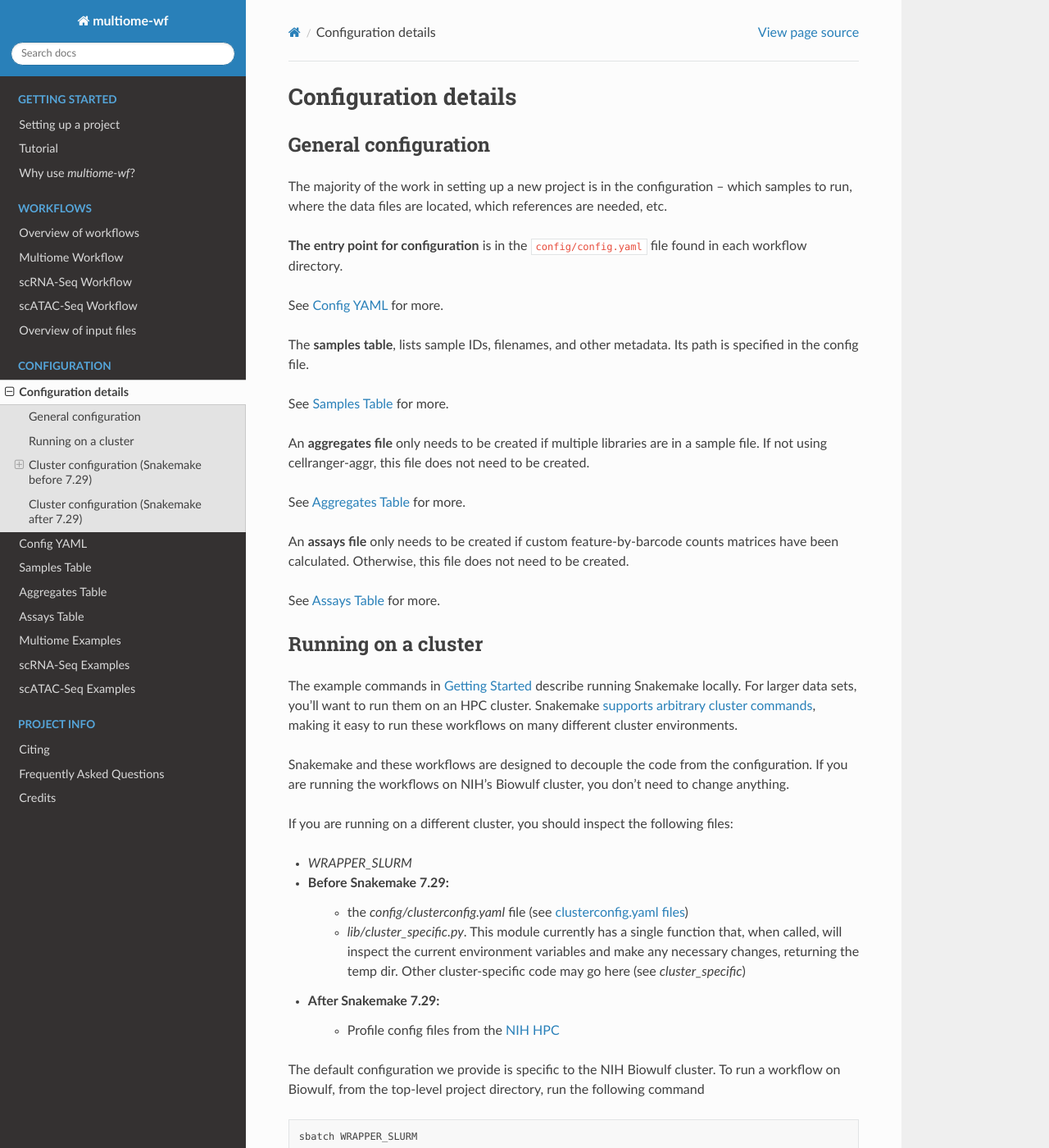
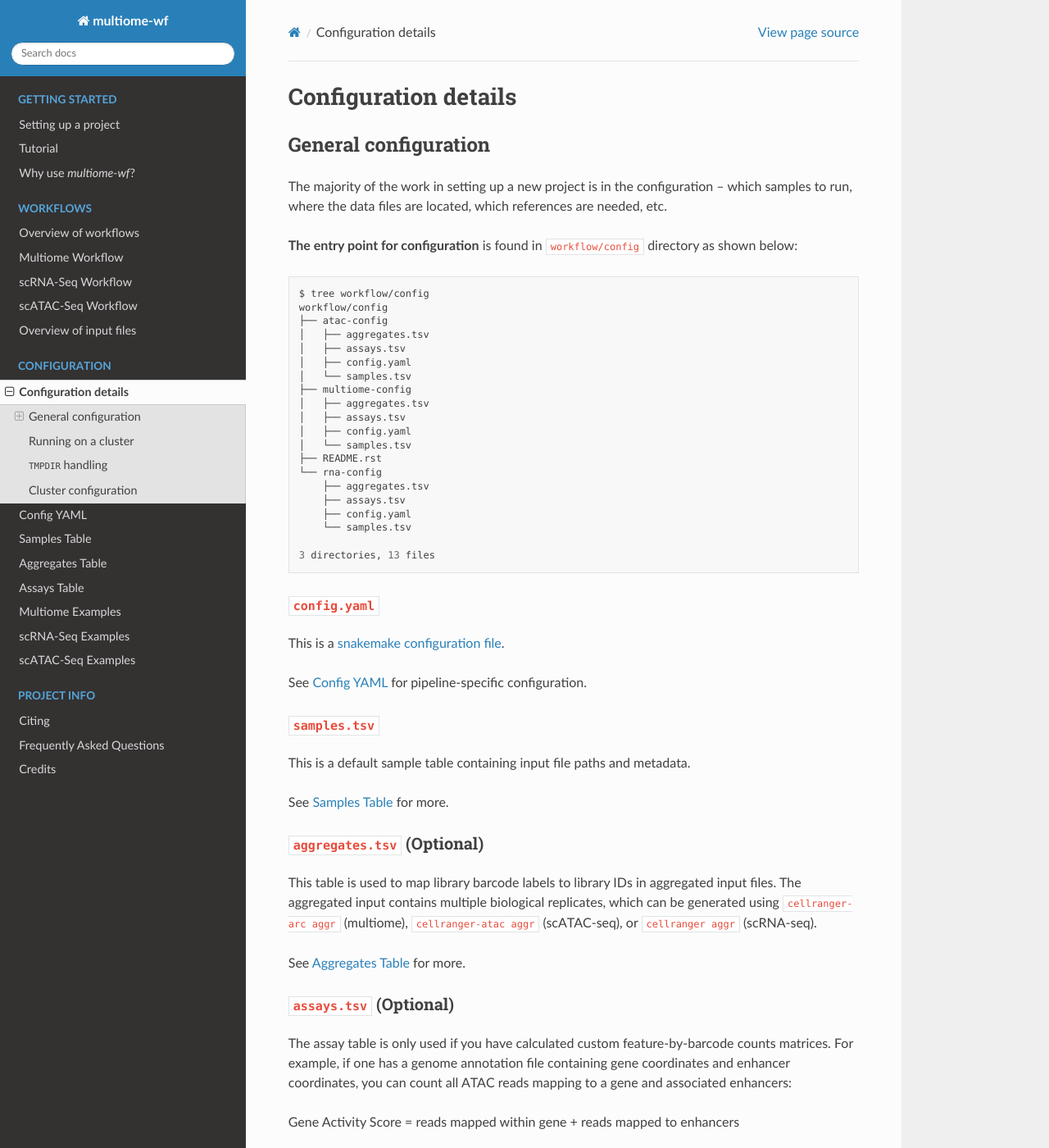
Before and after one commit to NICHD-BSPC/multiome-wf, a Sphinx documentation site: the page built from docs/configuration/config.rst, in a window 1280 px wide and 1400 px high. Shown: the whole window at 82% size. Built offline with Sphinx 7.4.7 and the Read the Docs theme 2.0.0, drawn with Linux system fonts in a browser that asks for light colours; some of the changed text lies outside the part shown.

Commit message:
Documentation update in progress

```diff
--- a/docs/configuration/config.rst
+++ b/docs/configuration/config.rst
@@ -6,29 +6,75 @@ Configuration details
 
 
 General configuration
----------------------
+~~~~~~~~~~~~~~~~~~~~~
 
 The majority of the work in setting up a new project is in the configuration --
 which samples to run, where the data files are located, which references are
 needed, etc.
 
-**The entry point for configuration** is in the ``config/config.yaml`` file found
-in each workflow directory.
+**The entry point for configuration** is found in ``workflow/config`` directory
+as shown below:
 
-See :ref:`config-yaml` for more.
+.. code-block:: bash
 
-The **samples table**, lists sample IDs, filenames, and other metadata. Its path
-is specified in the config file.
+    $ tree workflow/config
+    workflow/config
+    ├── atac-config
+    │   ├── aggregates.tsv
+    │   ├── assays.tsv
+    │   ├── config.yaml
+    │   └── samples.tsv
+    ├── multiome-config
+    │   ├── aggregates.tsv
+    │   ├── assays.tsv
+    │   ├── config.yaml
+    │   └── samples.tsv
+    ├── README.rst
+    └── rna-config
+        ├── aggregates.tsv
+        ├── assays.tsv
+        ├── config.yaml
+        └── samples.tsv
+
+    3 directories, 13 files
+
+
+``config.yaml``
+---------------
+
+This is a `snakemake configuration file
+<https://snakemake.readthedocs.io/en/stable/snakefiles/configuration.html>`_.
+
+See :ref:`config-yaml` for pipeline-specific configuration.
+
+``samples.tsv``
+---------------
+
+This is a default sample table containing input file paths and metadata.
 
 See :ref:`samples-table` for more.
 
-An **aggregates file** only needs to be created if multiple libraries are in
-a sample file. If not using cellranger-aggr, this file does not need to be created.
+
+``aggregates.tsv`` (Optional)
+-----------------------------
+
+
+This table is used to map library barcode labels to library IDs
+in aggregated input files. The aggregated input contains multiple biological
+replicates, which can be generated using ``cellranger-arc aggr`` (multiome),
+``cellranger-atac aggr`` (scATAC-seq), or ``cellranger aggr`` (scRNA-seq).
 
 See :ref:`aggregates-table` for more.
 
-An **assays file** only needs to be created if custom feature-by-barcode counts
-matrices have been calculated. Otherwise, this file does not need to be created.
+``assays.tsv`` (Optional)
+-------------------------
+
+The assay table is only used if you have calculated custom feature-by-barcode
+counts matrices. For example, if one has a genome annotation file containing
+gene coordinates and enhancer coordinates, you can count all ATAC reads mapping
+to a gene and associated enhancers:
+
+Gene Activity Score = reads mapped within gene + reads mapped to enhancers
 
 See :ref:`assays-table` for more.
 
@@ -36,7 +82,7 @@ See :ref:`assays-table` for more.
 .. _cluster:
 
 Running on a cluster
---------------------
+~~~~~~~~~~~~~~~~~~~~
 
 The example commands in :ref:`getting-started` describe running Snakemake
 locally. For larger data sets, you'll want to run them on an HPC cluster.
@@ -50,15 +96,8 @@ don't need to change anything.
 
 If you are running on a different cluster, you should inspect the following files:
 
-- `WRAPPER_SLURM`
-- Before Snakemake 7.29:
-    - the `config/clusterconfig.yaml` file (see :ref:`clusterconfig`)
-    - `lib/cluster_specific.py`. This module currently has a single function that,
-      when called, will inspect the current environment variables and make any
-      necessary changes, returning the temp dir. Other cluster-specific code may go
-      here (see `cluster_specific`)
-- After Snakemake 7.29:
-    - Profile config files from the `NIH HPC <https://github.com/NIH-HPC/snakemake_profile.git>`_
+- ``WRAPPER_SLURM``
+- Profile config files from the `NIH HPC <https://github.com/NIH-HPC/snakemake_profile.git>`_
 
 The default configuration we provide is specific to the NIH Biowulf cluster.
 To run a workflow on Biowulf, from the top-level project directory,
@@ -72,35 +111,11 @@ The ``WRAPPER_SLURM`` script submits the main Snakemake process on a separate
 node to avoid any restrictions from running on the head node. That main
 Snakemake process then submits each rule separately to the cluster scheduler.
 
-.. _old_cluster_config:
-
-Cluster configuration (Snakemake before 7.29)
----------------------------------------------
-
-For Snakemake versions before 7.29, we specify ``config/clusterconfig.yaml`` as
-containing the rule-specific cluster arguments.
-
-That script also contains the Snakemake arguments
-
-.. code-block:: bash
-
-    --jobname "s.{rulename}.{jobid}.sh" \
-    --cluster 'sbatch {cluster.prefix}
-    --cpus-per-task={threads} \
-    --output=logs/{rule}.o.%j \
-    --error=logs/{rule}.e.%j'
-
-This means that each job will be named after the rule and job id (the
-``--jobname`` arg). The stdout and stderr go to files in ``logs`` and are
-named after the rule, followed by a ``.o`` or ``.e``, followed by the cluster
-job ID (the ``--cluster`` arg).
-
-
 
 .. _cluster_specific:
 
-TMPDIR handling
-^^^^^^^^^^^^^^^
+``TMPDIR`` handling
+~~~~~~~~~~~~~~~~~~~
 The top of each snakefile sets up a shell prefix that exports the TMPDIR
 variable. The reason for this is that the NIH Biowulf cluster supports nodes
 with temporary local storage in a directory named after the SLURM job ID. This
@@ -121,22 +136,10 @@ However if you use these workflows on a different cluster, you may need to
 provide a different function to return the job-specific temp directory.
 
 
-.. _clusterconfig:
-
-``clusterconfig.yaml`` files
-^^^^^^^^^^^^^^^^^^^^^^^^^^^^
-
-The `snakemake cluster configuration docs
-<https://snakemake.readthedocs.io/en/stable/snakefiles/configuration.html#cluster-configuration>`_
-describe how to configure cluster-specific settings so that rules will run on
-the correct size node when submitting batch jobs. This is not needed if you are
-running the workflows locally, but you may need to edit the
-`config/clusterconfig.yaml` file found in each workflow directory.
-
 .. _new_cluster_config:
 
-Cluster configuration (Snakemake after 7.29)
---------------------------------------------
+Cluster configuration
+~~~~~~~~~~~~~~~~~~~~~
 
 For Snakemake versions after 7.29, we use profile established by
 `NIH HPC <https://github.com/NIH-HPC/snakemake_profile.git>`_. If you're a first-time user,
@@ -155,3 +158,17 @@ Update your bash config by running the following command:
 .. code-block:: bash
 
     source ~/.bashrc
+
+
+After completing your initial configuration for HPC utilization,
+return to the ``WRAPPER_SLURM`` file to set the ``--configfile`` parameter
+to point to the ``config.yaml`` you're using.
+
+.. code-block:: bash
+
+    # In WRAPPER_SLURM:
+    (
+        time snakemake \
+        <snakemake_parameters>
+        --configfile config/multiome-config/config.yaml \    # IMPORTANT!
+        ) > "Snakefile.log" 2>&1
--- a/docs/getting-started/setup.rst
+++ b/docs/getting-started/setup.rst
@@ -25,6 +25,9 @@ and ``assays.tsv`` if you calculated custom count matrices.
       in bioinformatics tools.
 
     - The workflow is optimized based on the software versions in the ``env.yaml``.
+
+    - Snakemake versions compatible with the current verion of `multiome-wf` are
+      ``>=7.29`` and ``<8.0``
 
 
 
```
